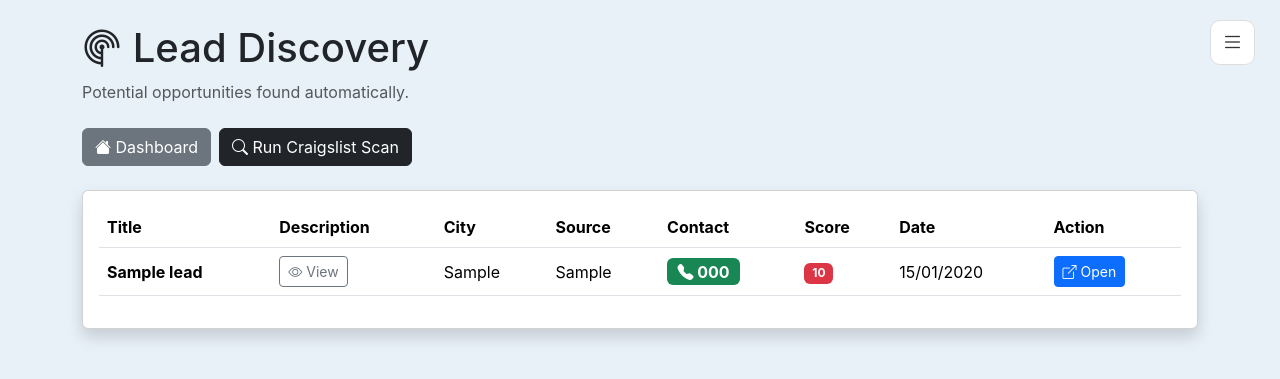
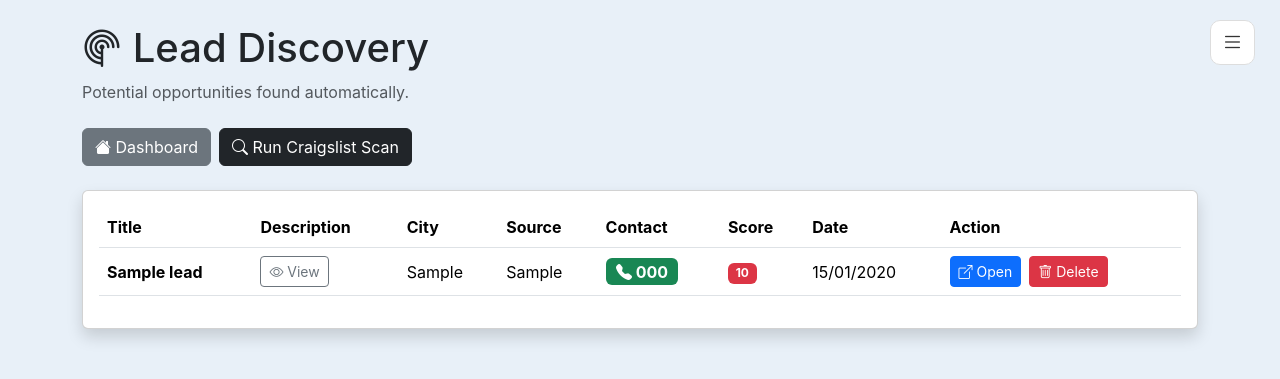
Before and after one commit to danidcr016/owner-acquisition-crm, a Flask app: page /discovery in a window 1280 px wide. Shown: the top 379 px of the page. Run offline with Flask 3, Linux system fonts and the light colour scheme; a user stored in the database is signed in; data comes from the database, SQL or seed files in the repository; tables that the repository leaves empty hold one stand-in row (values such as "Sample post").

```diff
--- a/app.py
+++ b/app.py
@@ -1306,6 +1306,34 @@ def run_craigslist_background():
             "Craigslist background scan failed:",
             e
         )
+
+
+# =========================================================
+# DELETE DISCOVERY LEAD
+# ADMIN / DEVELOPER ONLY
+# =========================================================
+
+@app.route(
+    "/delete-discovery/<int:id>",
+    methods=["POST"]
+)
+def delete_discovery(id):
+
+    if not session.get("logged_in"):
+        return redirect("/login")
+
+    if not is_admin_or_developer():
+
+        return "Access denied", 403
+
+    discovery_lead = DiscoveryLead.query.get_or_404(id)
+
+    db.session.delete(discovery_lead)
+
+    db.session.commit()
+
+    return redirect("/discovery")
+
 
 # =========================================================
 # DISCOVERY - RUN CRAIGSLIST SCAN
--- a/templates/discovery.html
+++ b/templates/discovery.html
@@ -201,6 +201,8 @@ Lead Discovery
 
                         <td>
 
+    <div class="d-flex gap-2">
+
         {% if item.url %}
 
         <a
@@ -213,13 +215,25 @@ Lead Discovery
             Open
         </a>
 
-                            {% else %}
+        {% endif %}
 
-                            <span class="text-muted">
-                                No link
-                            </span>
+        <form
+            action="/delete-discovery/{{ item.id }}"
+            method="POST"
+            onsubmit="return confirm('Are you sure you want to delete this opportunity?');"
+        >
 
-                            {% endif %}
+            <button
+                type="submit"
+                class="btn btn-sm btn-danger"
+            >
+                <i class="bi bi-trash"></i>
+                Delete
+            </button>
+
+        </form>
+
+    </div>
 
 </td>
 
```
Lines whose indentation alone changed are shown as unchanged.
